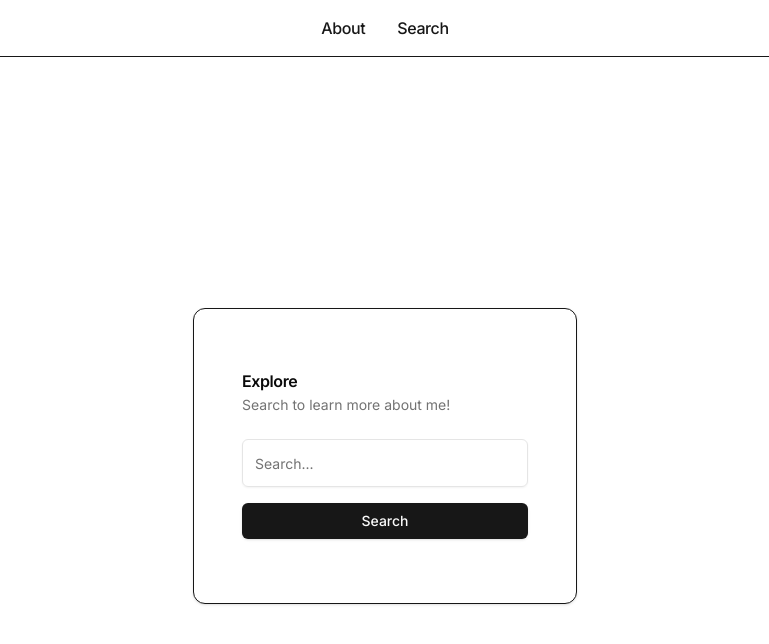
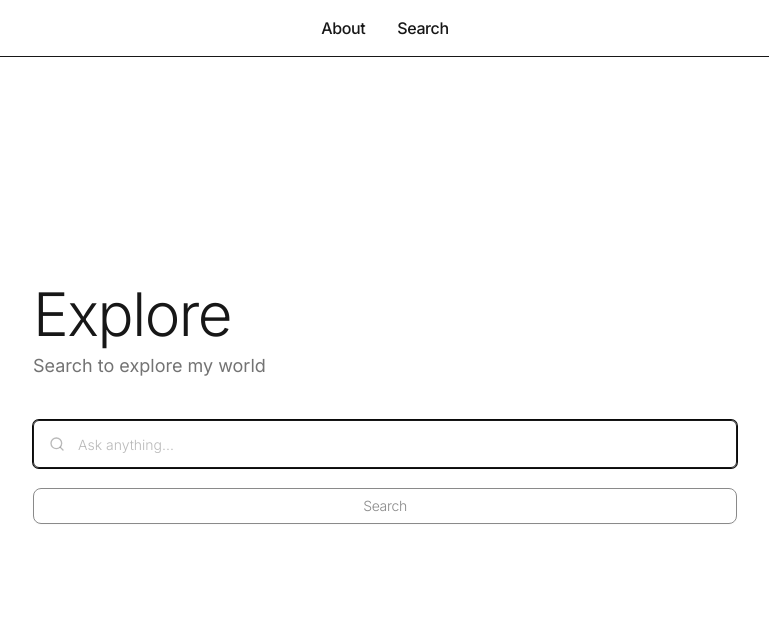
Before and after one commit to suyashgoel/personal-website, a Next.js app in the folder apps/web/: page /search in a window 1280 px wide. Shown: the top 644 px of the page, without its empty margins (255-1024 px from the left). Built offline with nearby package versions, Linux system fonts and the light colour scheme; no server answers.

Commit message:
refactor: redesign search page

```diff
--- a/apps/web/src/app/(public)/layout.tsx
+++ b/apps/web/src/app/(public)/layout.tsx
@@ -8,10 +8,12 @@ export default function RootLayout({
   children: React.ReactNode;
 }) {
   return (
-    <html lang="en">
-      <body className="pt-14 min-h-screen flex flex-col">
+    <html lang="en" className="h-full">
+      <body className="pt-14 h-full flex flex-col">
         <NavBar />
-        <Providers>{children}</Providers>
+        <div className="flex-1 flex flex-col">
+          <Providers>{children}</Providers>
+        </div>
       </body>
     </html>
   );
--- a/apps/web/src/app/(public)/search/page.tsx
+++ b/apps/web/src/app/(public)/search/page.tsx
@@ -2,8 +2,10 @@ import { SearchCard } from '@/components/search/SearchCard';
 
 export default function SearchPage() {
   return (
-    <div className="flex flex-col items-center justify-center min-h-screen">
-      <SearchCard />
-    </div>
+    <main className="w-full mx-auto max-w-3xl px-4 pt-6 pb-12 sm:px-6 sm:pt-8 sm:pb-16 md:pt-12 md:pb-24 lg:px-8 flex-1 flex flex-col items-center justify-center">
+      <div className="w-full">
+        <SearchCard />
+      </div>
+    </main>
   );
 }
--- a/apps/web/src/components/about/AboutPage.tsx
+++ b/apps/web/src/components/about/AboutPage.tsx
@@ -6,7 +6,7 @@ export function AboutPage({ content }: AboutPageProps) {
   return (
     <main className="mx-auto max-w-3xl px-4 pt-6 pb-12 sm:px-6 sm:pt-8 sm:pb-16 md:pt-12 md:pb-24 lg:px-8">
       <header className="mb-12">
-        <h1 className="mb-3 text-4xl font-light tracking-tight text-primary sm:text-5xl md:text-6xl">
+        <h1 className="mb-3 text-4xl font-light tracking-tight text-primary sm:text-5xl md:text-5xl">
           Suyash Goel
         </h1>
       </header>
@@ -15,7 +15,7 @@ export function AboutPage({ content }: AboutPageProps) {
         {content.body.split('\n\n').map((paragraph, index) => (
           <p
             key={index}
-            className="text-pretty text-base text-foreground/90 sm:text-lg md:text-xl"
+            className="text-pretty text-base font-light text-foreground/90 sm:text-lg md:text-xl"
           >
             {paragraph}
           </p>
--- a/apps/web/src/components/search/SearchCard.tsx
+++ b/apps/web/src/components/search/SearchCard.tsx
@@ -1,43 +1,22 @@
 'use client';
 
+import type React from 'react';
+
 import { Button } from '@/components/ui/button';
-import {
-  Card,
-  CardContent,
-  CardDescription,
-  CardHeader,
-  CardTitle,
-} from '@/components/ui/card';
 import { Input } from '@/components/ui/input';
-import { useAbout } from '@/lib/query/about';
 import { useTopMatch } from '@/lib/query/recommendations';
 import { searchQueryAtom } from '@/lib/state';
 import { useAtom } from 'jotai';
+import { Search } from 'lucide-react';
 import { useRouter } from 'next/navigation';
-import { useEffect, useMemo, useState } from 'react';
+import { useState } from 'react';
 
 export function SearchCard() {
-  const { data: about, isLoading: isLoadingAbout } = useAbout();
   const [_, setSearchQuery] = useAtom(searchQueryAtom);
   const [inputValue, setInputValue] = useState('');
-  const [index, setIndex] = useState(0);
   const router = useRouter();
 
-  const placeholders = useMemo(() => {
-    return (about?.loves ?? []).map(
-      love => love.charAt(0).toUpperCase() + love.slice(1)
-    );
-  }, [about]);
-
   const { mutate: searchTopMatch, isPending } = useTopMatch();
-
-  useEffect(() => {
-    if (placeholders.length === 0) return;
-    const interval = setInterval(() => {
-      setIndex(prev => (prev + 1) % placeholders.length);
-    }, 3000);
-    return () => clearInterval(interval);
-  }, [placeholders]);
 
   const handleSubmit = (e: React.FormEvent<HTMLFormElement>) => {
     e.preventDefault();
@@ -59,37 +38,40 @@ export function SearchCard() {
     });
   };
 
-  const placeholder =
-    isLoadingAbout || placeholders.length === 0
-      ? 'Search...'
-      : placeholders[index];
+  return (
+    <>
+      <header className="mb-10">
+        <h1 className="mb-2 text-4xl font-light tracking-tight text-primary sm:text-5xl md:text-6xl">
+          Explore
+        </h1>
+        <p className="text-base text-muted-foreground sm:text-lg">
+          Search to explore my world
+        </p>
+      </header>
 
-  return (
-    <form
-      className="w-full sm:w-[70%] md:w-[50%] lg:w-[40%] xl:w-[30%] max-w-2xl"
-      onSubmit={handleSubmit}
-    >
-      <Card className="max-w-2xl py-10 px-4 sm:px-6">
-        <CardHeader>
-          <CardTitle>Explore</CardTitle>
-          <CardDescription>Search to learn more about me!</CardDescription>
-        </CardHeader>
-        <CardContent className="space-y-4">
+      <form onSubmit={handleSubmit} className="space-y-5">
+        <div className="relative">
+          <Search className="absolute left-4 top-1/2 h-4 w-4 -translate-y-1/2 text-muted-foreground/50" />
           <Input
             type="text"
-            placeholder={placeholder}
-            className="h-12 text-base"
+            placeholder="Ask anything..."
+            className="h-12 pl-11 pr-4 text-base font-light border-border transition-colors placeholder:text-muted-foreground/50 w-full"
             value={inputValue}
             onChange={e => setInputValue(e.target.value)}
             disabled={isPending}
+            autoFocus
           />
-          <div className="flex justify-center">
-            <Button className="w-full" type="submit" disabled={isPending}>
-              {isPending ? 'Searching...' : 'Search'}
-            </Button>
-          </div>
-        </CardContent>
-      </Card>
-    </form>
+        </div>
+
+        <Button
+          type="submit"
+          variant="outline"
+          disabled={isPending || !inputValue.trim()}
+          className="w-full py-2.5 text-sm font-light tracking-tight text-primary border-border rounded-lg transition-all hover:bg-accent"
+        >
+          {isPending ? 'Searching...' : 'Search'}
+        </Button>
+      </form>
+    </>
   );
 }
```
